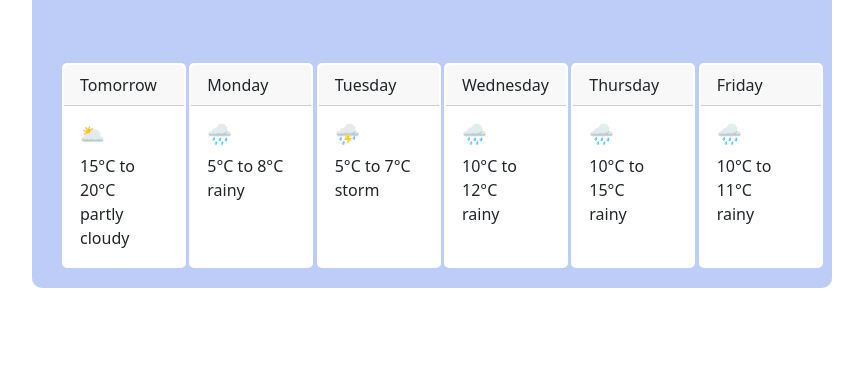
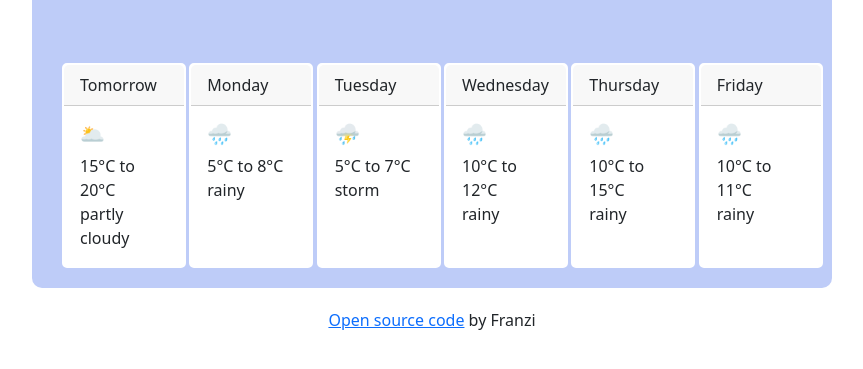
Before and after one commit to FSchaible/SheCodesProjectFranzi, a plain HTML site: page index.html in a window 1280 px wide. Shown: the part 363-732 px from the top of the page, without its empty margins (208-1071 px from the left). Drawn offline with nearby package versions, Linux system fonts and the light colour scheme.

Commit message:
source code link added

```diff
--- a/index.html
+++ b/index.html
@@ -140,6 +140,14 @@
         </div>
       </div>
     </div>
+    <span class="sourceCode">
+      <a
+        href="https://github.com/FSchaible/SheCodesProjectFranzi"
+        target="blank"
+        >Open source code</a
+      >
+      by Franzi
+    </span>
     <script src="sources/index.js"></script>
   </body>
 </html>
--- a/sources/index.js
+++ b/sources/index.js
@@ -1,4 +1,3 @@
-alert("bka");
 let timeElement = document.querySelector("#time");
 let now = new Date();
 let hour = now.getHours();
--- a/sources/style.css
+++ b/sources/style.css
@@ -41,3 +41,7 @@ li {
   height: 100%;
   width: 120%;
 }
+.sourceCode {
+  display: table;
+  margin: 0 auto;
+}
```
